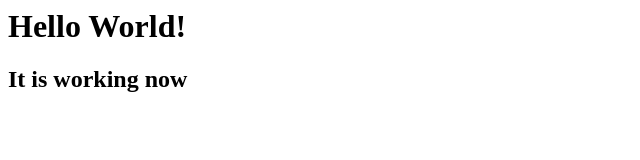
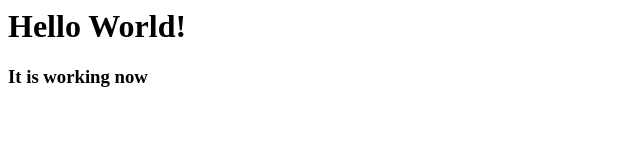
Before and after one commit to luisk8nj/luisk8njpage, a plain HTML site: page index.html in a window 1280 px wide. Shown: the whole page, without its empty margins (0-640 px from the left). Drawn offline with Linux system fonts and the light colour scheme.

Commit message:
Update index.html

```diff
--- a/index.html
+++ b/index.html
@@ -1,3 +1,3 @@
 <h1>Hello World!</h1>
 
-<h2>It is working now</h2>
+<h3>It is working now</h3>
```
